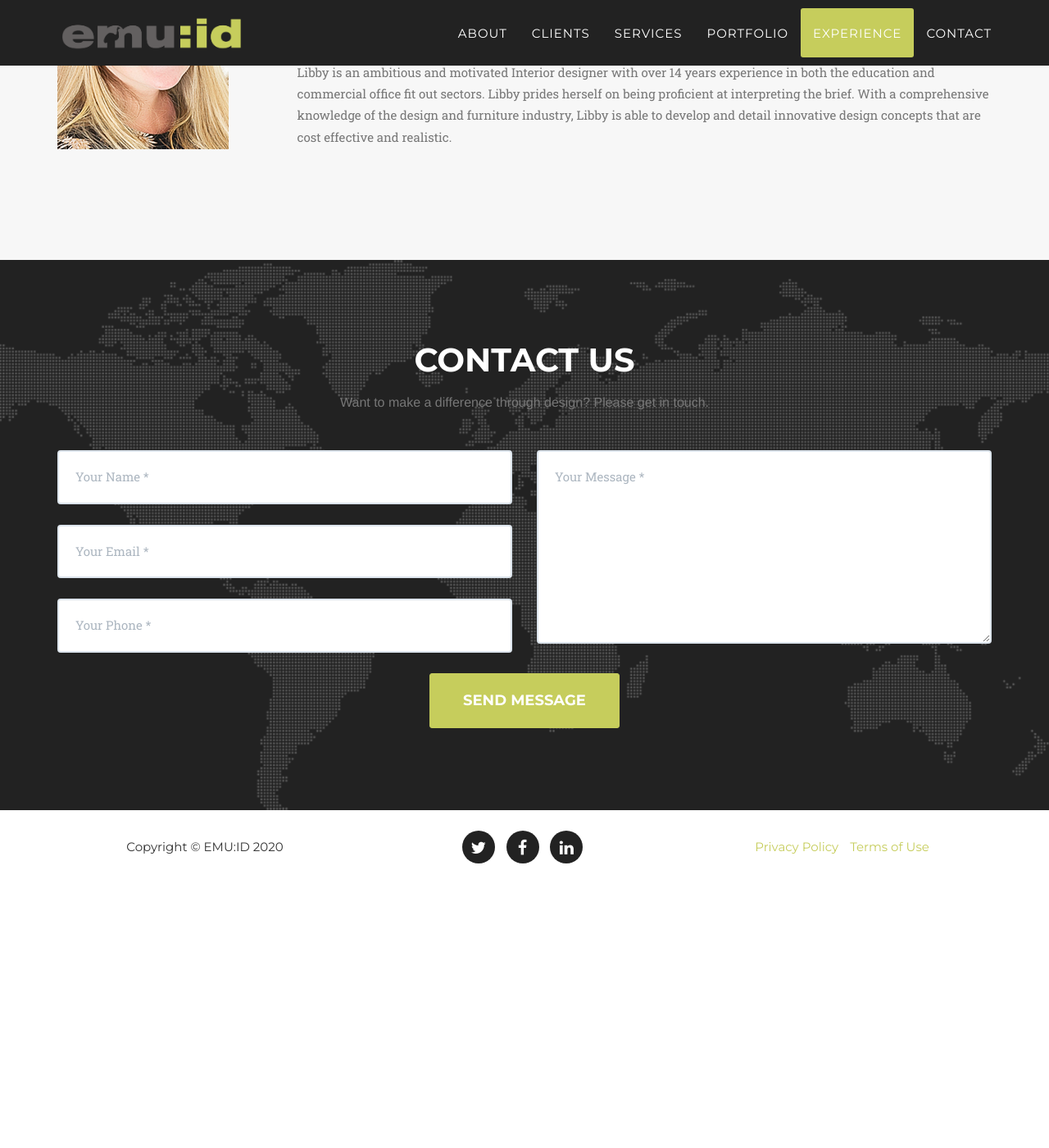
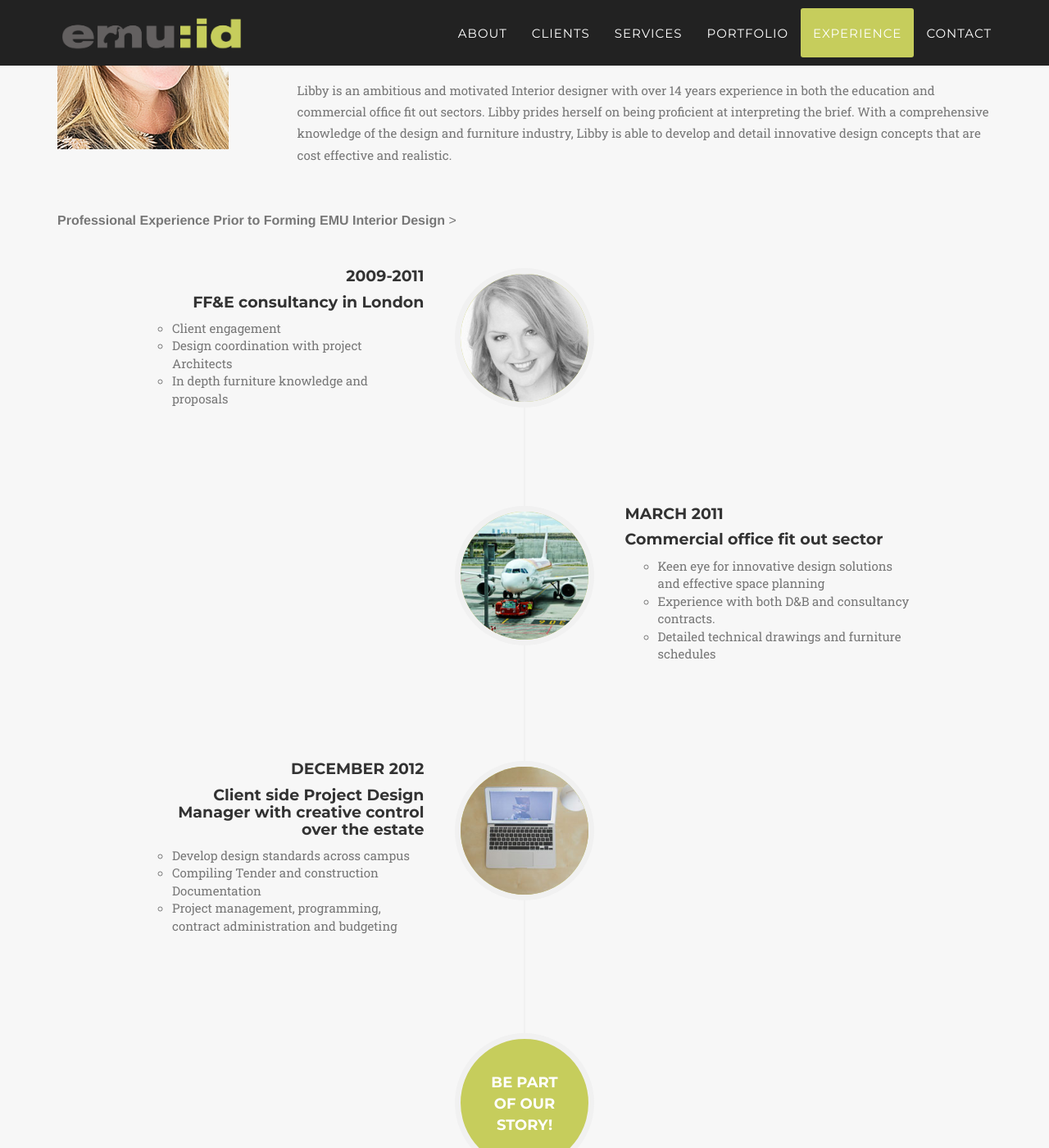
Before and after one commit to emuid/emuid.github.io, a Jekyll site: the page built from index.html, in a window 1280 px wide and 1400 px high, scrolled down 4987 px. Shown: the whole window at 82% size. Built offline with Jekyll 4.4.1, drawn with Linux system fonts in a browser that asks for light colours; some web fonts are replaced; before the commit the page ends 6065 px from its top, so only the background shows below that.

Commit message:
big change to experience section

```diff
--- a/_includes/css/agency.css
+++ b/_includes/css/agency.css
@@ -339,7 +339,8 @@ section h2.section-heading {
     font-size: 40px;
 }
 
-section h3.section-subheading {
+section h3.section-subheading,
+section h2.section-subheading {
     margin-bottom: 50px;
     text-transform: none;
     font-family: {{ site.data.template.font.secondary }};
--- a/_includes/team.html
+++ b/_includes/team.html
@@ -17,5 +17,77 @@
                     </p>
                 </div>
             </div>
+            <div class="row">
+                <div class="col-lg-12">
+                    <h2 class="section-subheading text-muted"><strong>Professional Experience Prior to Forming EMU Interior Design </strong>></h2>
+                </div>
+            </div>
+            <div class="row">
+                <div class="col-lg-12">
+                    <ul class="timeline">
+                        <li>
+                            <div class="timeline-image">
+                                <img class="img-circle img-responsive" src="img/team/1.jpg" alt="">
+                            </div>
+                            <div class="timeline-panel">
+                                <div class="timeline-heading">
+                                    <h4>2009-2011</h4>
+                                    <h4 class="subheading">FF&E consultancy in London</h4>
+                                </div>
+                                <div class="timeline-body">
+                                    <ul class="text-left text-muted">
+                                        <li>Client engagement </li>
+                                        <li>Design coordination with project Architects</li>
+                                        <li>In depth furniture knowledge and proposals</li>
+                                    </ul>
+                                </div>
+                            </div>
+                        </li>
+                        <li class="timeline-inverted">
+                            <div class="timeline-image">
+                                <img class="img-circle img-responsive" src="img/team/2.jpg" alt="">
+                            </div>
+                            <div class="timeline-panel">
+                                <div class="timeline-heading">
+                                    <h4>March 2011</h4>
+                                    <h4 class="subheading">Commercial office fit out sector</h4>
+                                </div>
+                                <div class="timeline-body">
+                                    <ul class="text-left text-muted">
+                                        <li>Keen eye for innovative design solutions and effective space planning</li>
+                                        <li>Experience with both D&B and consultancy contracts. </li>
+                                        <li>Detailed technical drawings and furniture schedules</li>
+                                    </ul>
+                                </div>
+                            </div>
+                        </li>
+                        <li>
+                            <div class="timeline-image">
+                                <img class="img-circle img-responsive" src="img/team/3.jpg" alt="">
+                            </div>
+                            <div class="timeline-panel">
+                                <div class="timeline-heading">
+                                    <h4>December 2012</h4>
+                                    <h4 class="subheading">Client side Project Design Manager with creative control over the estate</h4>
+                                </div>
+                                <div class="timeline-body">
+                                    <ul class="text-left text-muted">
+                                        <li>Develop design standards across campus</li>
+                                        <li>Compiling Tender and construction Documentation</li>
+                                        <li>Project management, programming, contract administration and budgeting</li>
+                                    </ul>
+                                </div>
+                            </div>
+                        </li>
+                        <li class="timeline-inverted">
+                            <div class="timeline-image">
+                                <h4>Be Part
+                                    <br>Of Our
+                                    <br>Story!</h4>
+                            </div>
+                        </li>
+                    </ul>
+                </div>
+            </div>
         </div>
     </section>
```
Also changed, not shown: img/about/1.jpg (deleted), img/about/4.jpg (deleted), img/team/2.jpg (renamed from img/about/2.jpg), img/team/3.jpg (renamed from img/about/3.jpg).
